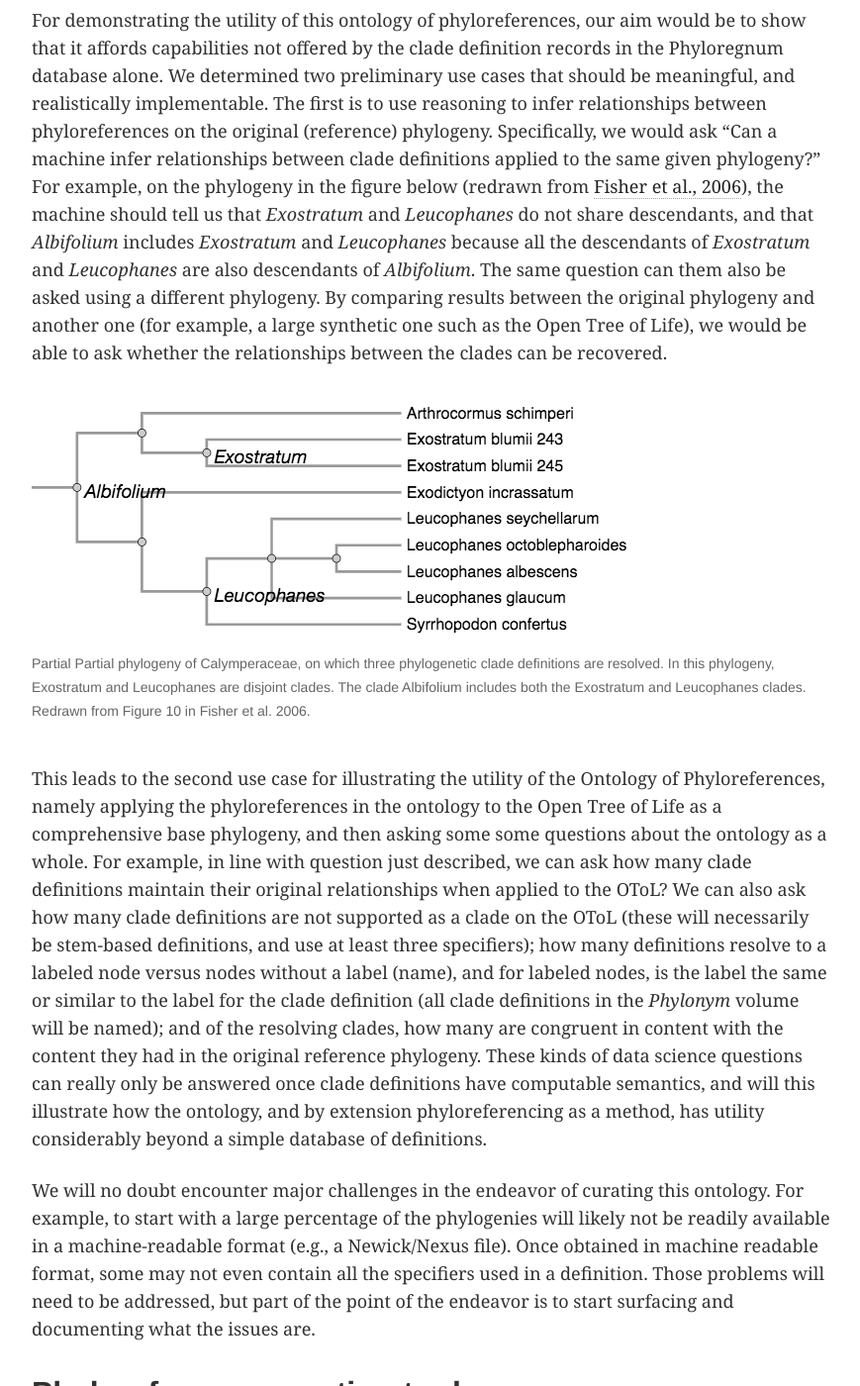
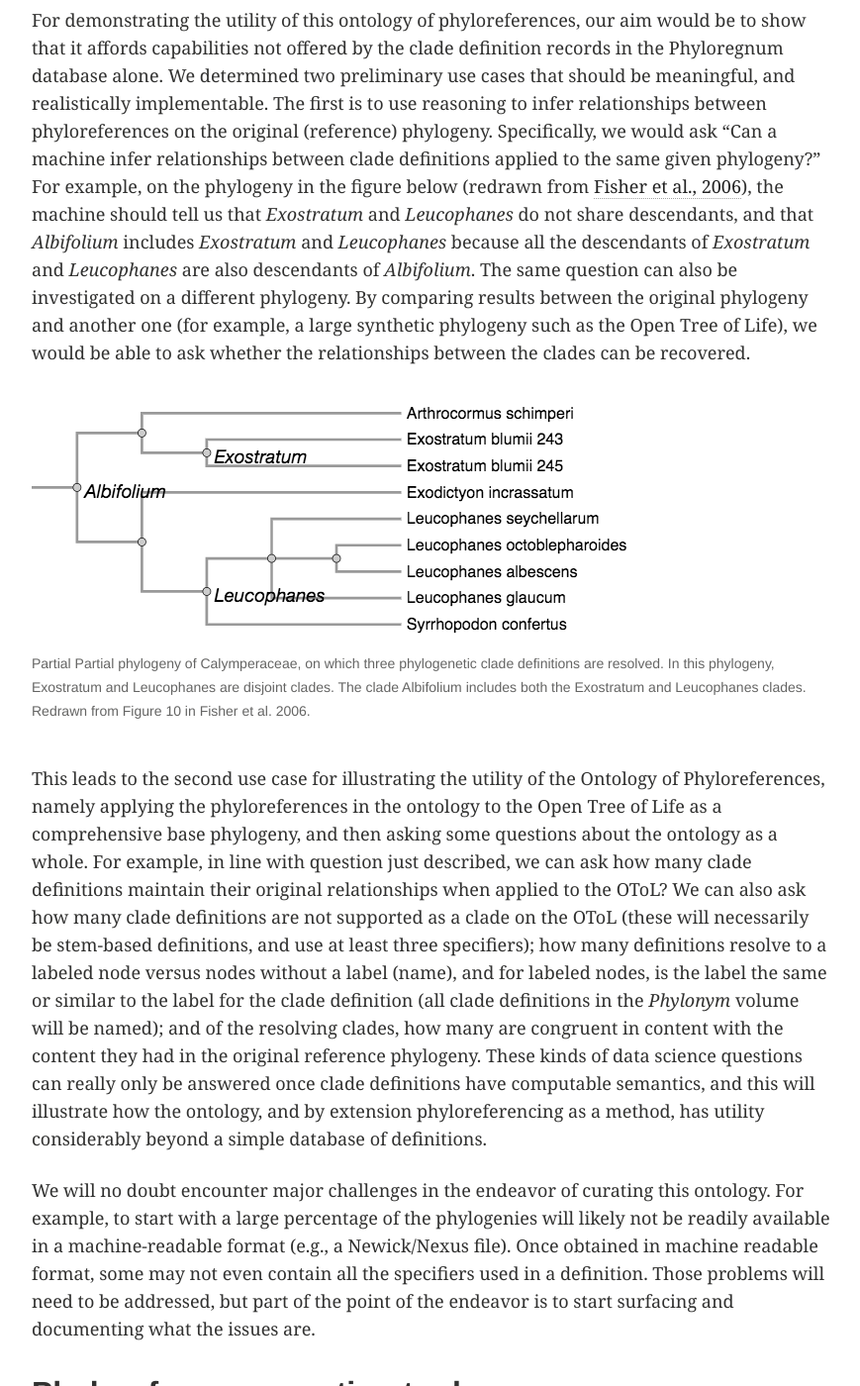
Before and after one commit to phyloref/phyloref.github.io, a Jekyll site: the page built from _posts/blog/2018-03-23-Third-face-to-face-project-meeting.md, in a window 1280 px wide and 1400 px high, scrolled down 1418 px. Shown: the whole window at 99% size, without its empty margins (64-933 px from the left). Built offline with Jekyll 4.4.1, drawn with Linux system fonts in a browser that asks for light colours; our own code applies the rules of GitHub Pages for plain Markdown files; comment, search, counter and statistics services are not loaded; some of the changed text lies outside the part shown.

Commit message:
Corrected typos and made minor fixes

```diff
--- a/_posts/blog/2018-03-23-Third-face-to-face-project-meeting.md
+++ b/_posts/blog/2018-03-23-Third-face-to-face-project-meeting.md
@@ -25,14 +25,14 @@ We will prioritize our time until at least August to transcribe the content of *
 
 So we can start coordinating and planning everyone's work to complete in time, we first need to get an idea of the time required for curating a clade definition, converting it to a phyloreference (in OWL format), and validating the phyloreference against the reference phylogeny based on which the clade definition is made. Then we will be able to assess what target date is realistically achievable for completing the first release of the ontology.
 
-For demonstrating the utility of this ontology of phyloreferences, our aim would be to show that it affords capabilities not offered by the clade definition records in the Phyloregnum database alone. We determined two preliminary use cases that should be meaningful, and realistically implementable. The first is to use reasoning to infer relationships between phyloreferences on the original (reference) phylogeny. Specifically, we would ask "Can a machine infer relationships between clade definitions applied to the same given phylogeny?" For example, on the phylogeny in the figure below (redrawn from [Fisher et al., 2006]), the machine should tell us that *Exostratum* and *Leucophanes* do not share descendants, and that *Albifolium* includes *Exostratum* and *Leucophanes* because all the descendants of *Exostratum* and *Leucophanes* are also descendants of *Albifolium*. The same question can them also be asked using a different phylogeny. By comparing results between the original phylogeny and another one (for example, a large synthetic one such as the Open Tree of Life), we would be able to ask whether the relationships between the clades can be recovered.
+For demonstrating the utility of this ontology of phyloreferences, our aim would be to show that it affords capabilities not offered by the clade definition records in the Phyloregnum database alone. We determined two preliminary use cases that should be meaningful, and realistically implementable. The first is to use reasoning to infer relationships between phyloreferences on the original (reference) phylogeny. Specifically, we would ask "Can a machine infer relationships between clade definitions applied to the same given phylogeny?" For example, on the phylogeny in the figure below (redrawn from [Fisher et al., 2006]), the machine should tell us that *Exostratum* and *Leucophanes* do not share descendants, and that *Albifolium* includes *Exostratum* and *Leucophanes* because all the descendants of *Exostratum* and *Leucophanes* are also descendants of *Albifolium*. The same question can also be investigated on a different phylogeny. By comparing results between the original phylogeny and another one (for example, a large synthetic phylogeny such as the Open Tree of Life), we would be able to ask whether the relationships between the clades can be recovered.
 
 <figure>
   <img src="{{site.url}}//images/2018-03-23-f2fmeeting/Fisher_phylogeny.png" alt="Partial phylogeny of Calymperaceae in Fisher et al. 2006"/>
   <figcaption>Partial Partial phylogeny of Calymperaceae, on which three phylogenetic clade definitions are resolved. In this phylogeny, Exostratum and Leucophanes are disjoint clades. The clade Albifolium includes both the Exostratum and Leucophanes clades. Redrawn from Figure 10 in Fisher et al. 2006. </figcaption>
 </figure>
 
-This leads to the second use case for illustrating the utility of the Ontology of Phyloreferences, namely applying the phyloreferences in the ontology to the Open Tree of Life as a comprehensive base phylogeny, and then asking some some questions about the ontology as a whole. For example, in line with question just described, we can ask how many clade definitions maintain their original relationships when applied to the OToL? We can also ask how many clade definitions are not supported as a clade on the OToL (these will necessarily be stem-based definitions, and use at least three specifiers); how many definitions resolve to a labeled node versus nodes without a label (name), and for labeled nodes, is the label the same or similar to the label for the clade definition (all clade definitions in the *Phylonym* volume will be named); and of the resolving clades, how many are congruent in content with the content they had in the original reference phylogeny. These kinds of data science questions can really only be answered once clade definitions have computable semantics, and will this illustrate how the ontology, and by extension phyloreferencing as a method, has utility considerably beyond a simple database of definitions.
+This leads to the second use case for illustrating the utility of the Ontology of Phyloreferences, namely applying the phyloreferences in the ontology to the Open Tree of Life as a comprehensive base phylogeny, and then asking some questions about the ontology as a whole. For example, in line with question just described, we can ask how many clade definitions maintain their original relationships when applied to the OToL? We can also ask how many clade definitions are not supported as a clade on the OToL (these will necessarily be stem-based definitions, and use at least three specifiers); how many definitions resolve to a labeled node versus nodes without a label (name), and for labeled nodes, is the label the same or similar to the label for the clade definition (all clade definitions in the *Phylonym* volume will be named); and of the resolving clades, how many are congruent in content with the content they had in the original reference phylogeny. These kinds of data science questions can really only be answered once clade definitions have computable semantics, and this will illustrate how the ontology, and by extension phyloreferencing as a method, has utility considerably beyond a simple database of definitions.
 
 We will no doubt encounter major challenges in the endeavor of curating this ontology. For example, to start with a large percentage of the phylogenies will likely not be readily available in a machine-readable format (e.g., a Newick/Nexus file). Once obtained in machine readable format, some may not even contain all the specifiers used in a definition. Those problems will need to be addressed, but part of the point of the endeavor is to start surfacing and documenting what the issues are.
 
```
Also changed, not shown: other parts of _posts/blog/2018-03-23-Third-face-to-face-project-meeting.md (+1 -1 lines).
